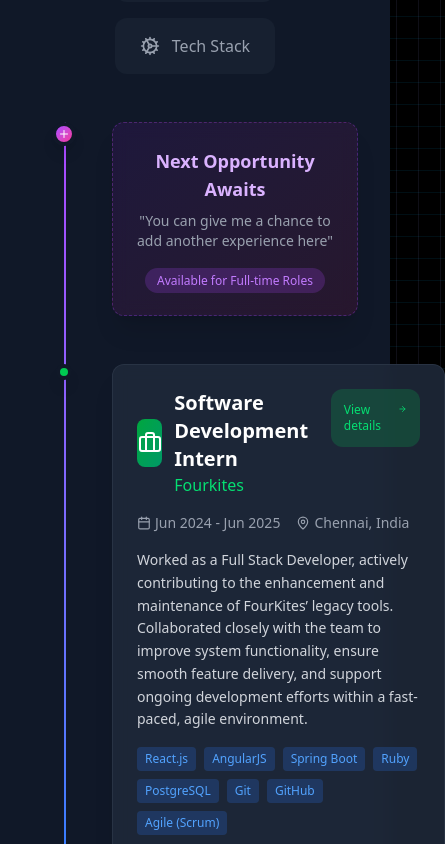
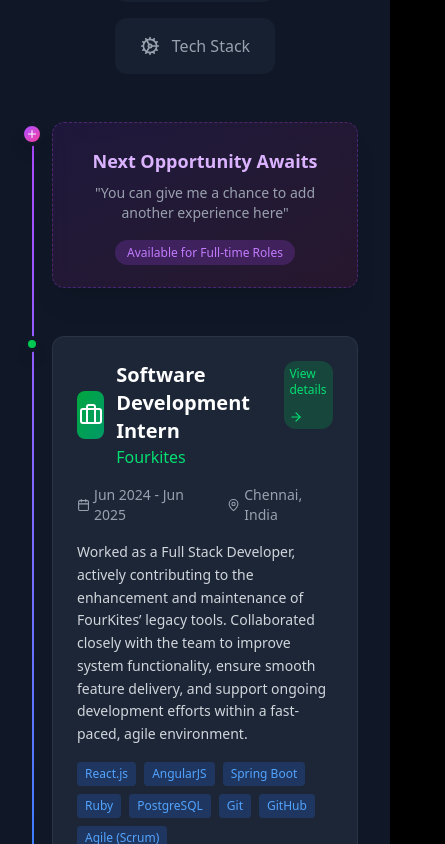
Before and after one commit to sid07003/portfolio, a React (Vite) app: page / in a window 390 px wide. Shown: the part 1260-2104 px from the top of the page, 445 px wide, since content can reach past the window. Built offline with nearby package versions, Linux system fonts and the light colour scheme.

Commit message:
making responsive

```diff
--- a/src/sections/Experience.jsx
+++ b/src/sections/Experience.jsx
@@ -34,16 +34,16 @@
   <div id="experience" className="max-w-4xl mx-auto">
     <div className="relative">
       {/* Timeline Line */}
-      <div className="absolute left-8 top-0 bottom-0 w-0.5 bg-gradient-to-b from-purple-500 to-blue-500"></div>
+      <div className="absolute md:left-8 top-0 bottom-0 w-0.5 bg-gradient-to-b from-purple-500 to-blue-500"></div>
 
       {/* Timeline Items */}
       <div className="space-y-12">
         {/* Future Opportunity Placeholder */}
         <div className="relative flex items-start">
-          <div className="absolute left-5 w-6 h-6 bg-gradient-to-br from-purple-500 to-pink-500 rounded-full border-4 border-gray-900 shadow-lg flex items-center justify-center">
+          <div className="absolute -left-3 md:left-5 w-6 h-6 bg-gradient-to-br from-purple-500 to-pink-500 rounded-full border-4 border-gray-900 shadow-lg flex items-center justify-center">
             <Plus className="w-3 h-3 text-white" />
           </div>
-          <div className="ml-20">
+          <div className=" ml-5 md:ml-20">
             <div className="bg-gradient-to-br from-purple-900/20 to-pink-900/20 backdrop-blur-sm rounded-xl border border-purple-500/30 border-dashed p-6 shadow-xl">
               <div className="text-center">
                 <h3 className="text-lg font-bold text-purple-300 mb-2">
@@ -64,8 +64,8 @@
 
         {/* Current Internship */}
         <div className="relative flex items-start">
-          <div className="absolute left-6 w-4 h-4 bg-green-500 rounded-full border-4 border-gray-900 shadow-lg"></div>
-          <div className="ml-20">
+          <div className="absolute -left-2 md:left-6 w-4 h-4 bg-green-500 rounded-full border-4 border-gray-900 shadow-lg"></div>
+          <div className=" ml-5 md:ml-20 overflow-scroll md:overflow-hidden">
             <div className="bg-gray-800/90 backdrop-blur-sm rounded-xl border border-gray-700/50 p-6 shadow-xl">
               <div className="flex items-start justify-between mb-4">
                 <div className="flex items-center gap-3">
@@ -81,7 +81,7 @@
                 </div>
                 <Link
                   to={`/fourkites`}
-                  className="text-xs bg-green-500/20 text-green-400 flex gap-3 cursor-pointer p-3 rounded-xl border border-transparent hover:border-green-400 hover:shadow-[0_0_10px_2px_rgba(34,197,94,0.4)] transition-all duration-300"
+                  className="text-xs bg-green-500/20 text-green-400 flex flex-col md:flex-row gap-3 cursor-pointer p-1 md:p-3 rounded-xl border border-transparent hover:border-green-400 hover:shadow-[0_0_10px_2px_rgba(34,197,94,0.4)] transition-all duration-300"
                 >
                   View details <ArrowRight size={14} />
                 </Link>
```
